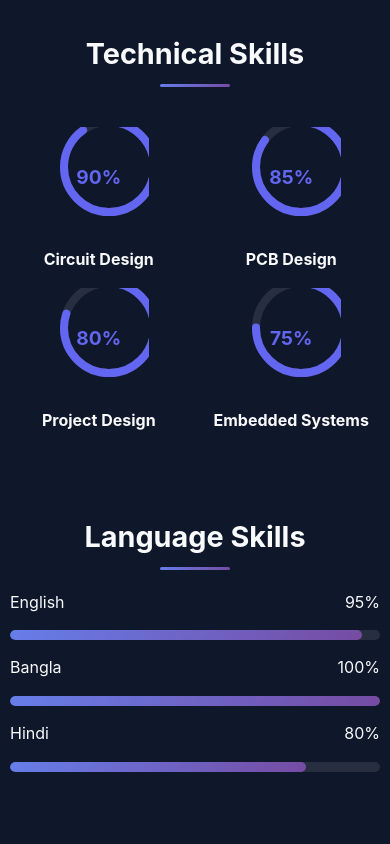
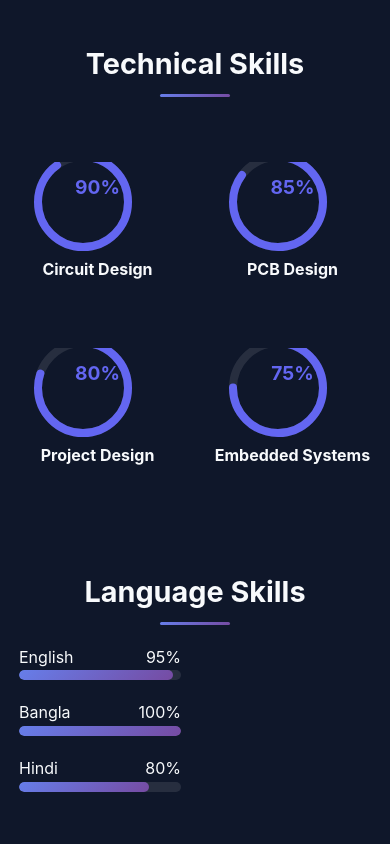
Before and after one commit to ir-rakib/freelancer_portfolio, a plain HTML site: page index.html in a window 390 px wide. Shown: the part 5560-6404 px from the top of the page. Drawn offline with Linux system fonts and the light colour scheme.

Commit message:
Update styles.css

```diff
--- a/styles.css
+++ b/styles.css
@@ -1446,3 +1446,62 @@ html, body {
     overflow-x: hidden;
     width: 100%;
 }
+/* === Only for mobile screens === */
+@media (max-width: 768px) {
+
+  /* My Work Section: Enable horizontal scroll only on mobile */
+  .work-slides {
+    display: flex;
+    overflow-x: auto;
+    scroll-snap-type: x mandatory;
+    -webkit-overflow-scrolling: touch;
+    gap: 16px;
+    padding-bottom: 10px;
+  }
+
+  .work-slide {
+    scroll-snap-align: start;
+    min-width: 85%;
+    flex-shrink: 0;
+  }
+
+  .work-card {
+    width: 100%;
+  }
+
+  /* Technical Skills: Responsive stacking */
+  .skills-grid {
+    flex-wrap: wrap;
+    justify-content: center;
+    gap: 20px;
+  }
+
+  .skill-item {
+    flex: 1 1 45%;
+    max-width: 180px;
+    margin-bottom: 20px;
+  }
+
+  .skill-circle svg {
+    width: 100%;
+    height: auto;
+  }
+
+  /* Language Skills: Center the section */
+  .skills-container {
+    flex-direction: column;
+    align-items: center;
+    text-align: center;
+  }
+
+  .skill-bar-container {
+    width: 90%;
+    margin: 0 auto;
+  }
+
+  .skill-info {
+    justify-content: space-between;
+    width: 90%;
+    margin: 0 auto;
+  }
+}
```
